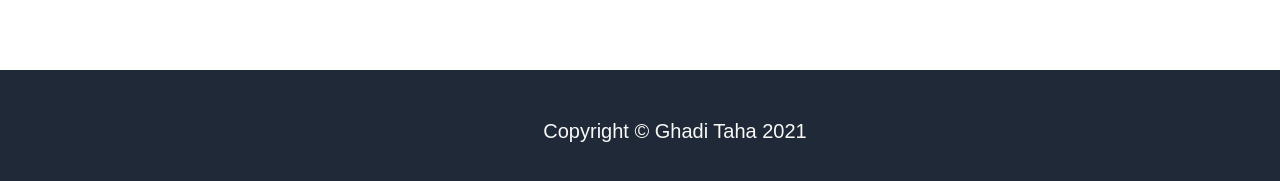
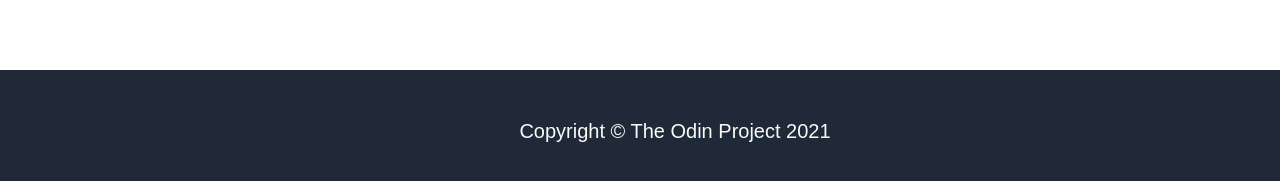
Before and after one commit to GhadiTaha99/landing-page, a plain HTML site: page index.html in a window 1280 px wide. Shown: the part 2618-2799 px from the top of the page. Drawn offline with Linux system fonts and the light colour scheme.

Commit message:
Fixed Typo

```diff
--- a/index.html
+++ b/index.html
@@ -74,7 +74,7 @@
                     </div>
             </div>
             <footer class="footer">
-                Copyright &copy Ghadi Taha 2021
+                Copyright &copy The Odin Project 2021
             </footer>
         </div>
     </main>
```
